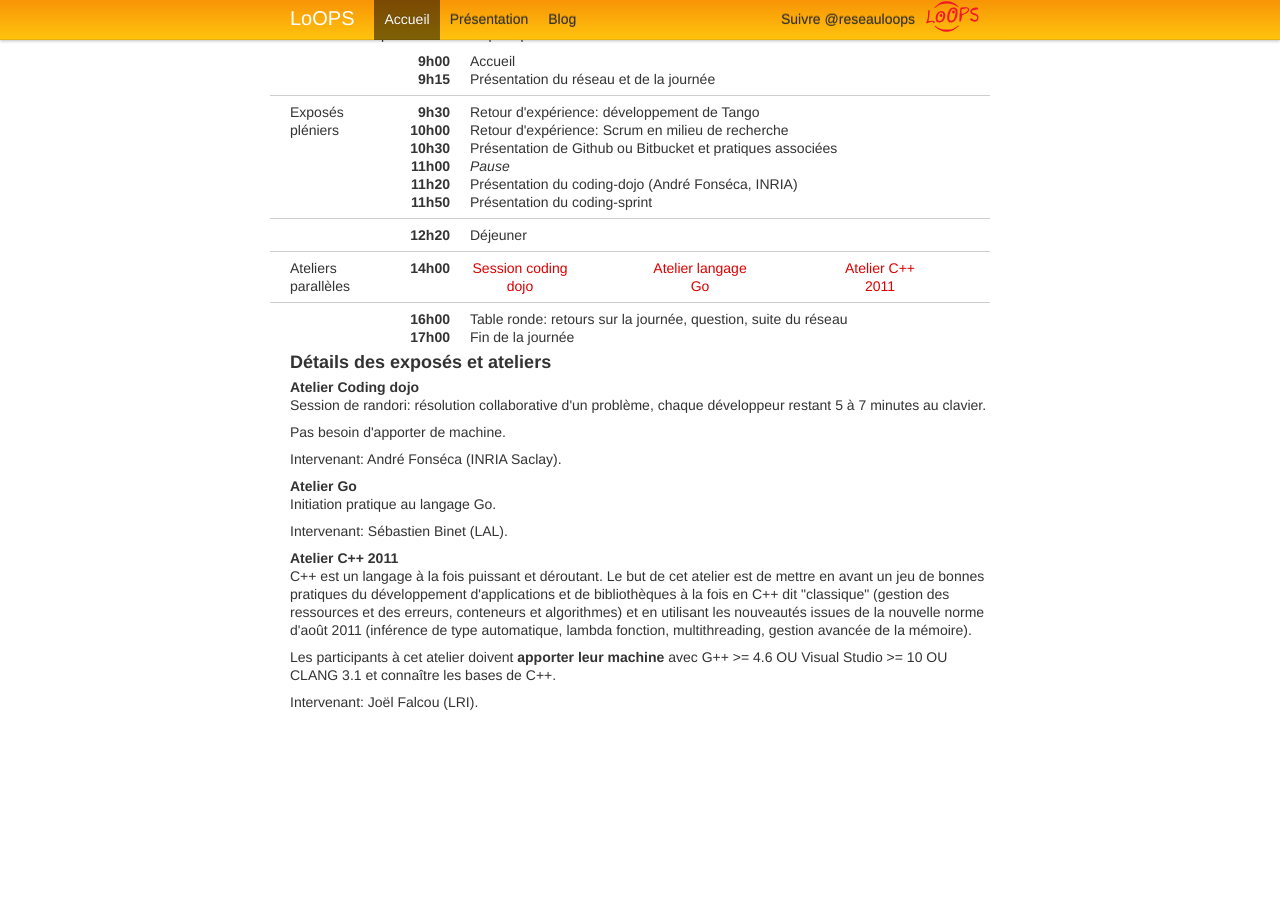
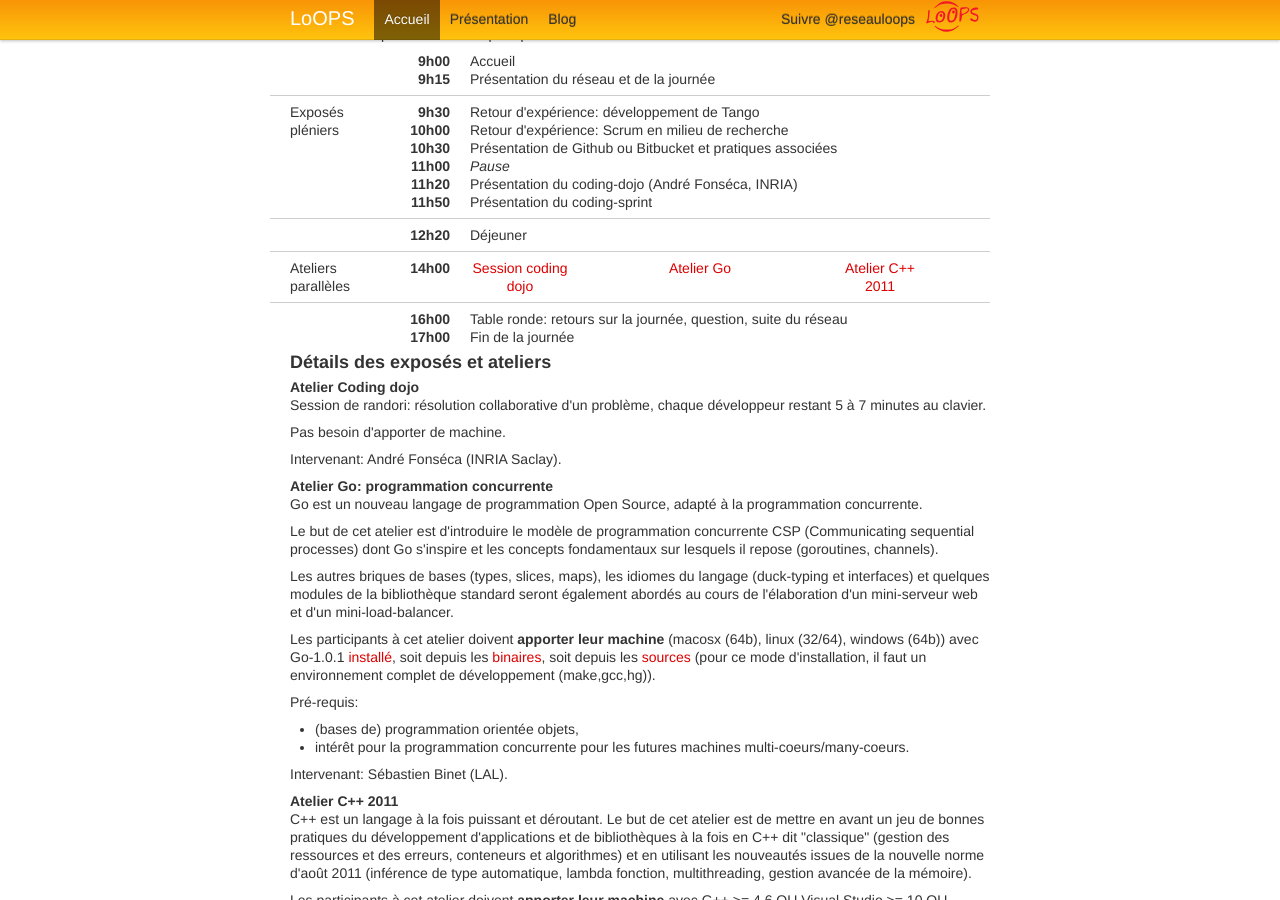
Before and after one commit to reseau-loops/reseau-loops.github.com, a Jekyll site: the page built from journee_2012_05_31.html, in a window 1280 px wide and 900 px high, scrolled down 445 px. Built offline with Jekyll 4.4.1, drawn with Linux system fonts in a browser that asks for light colours; Markdown is read by kramdown in place of the engine named in the settings; comment, search, counter and statistics services are not loaded; before the commit the page ends 1165 px from its top, so only the background shows below that.

Commit message:
detail atelier go

```diff
--- a/journee_2012_05_31.html
+++ b/journee_2012_05_31.html
@@ -92,7 +92,7 @@ pratiques et d'outils.
       <div class="span1 time">14h00</div>
       <div class="span2 prog-parallel"><a href="#dojo">Session coding dojo</a></div>
       <div class="span1 prog-vert-sep">&nbsp;</div>
-      <div class="span2 prog-parallel"><a href="#go">Atelier langage Go</a></div>
+      <div class="span2 prog-parallel"><a href="#go">Atelier Go</a></div>
       <div class="span1 prog-vert-sep">&nbsp;</div>
       <div class="span2 prog-parallel"><a href="#cpp">Atelier C++ 2011</a></div>
     </div>
@@ -124,10 +124,38 @@ restant 5 à 7 minutes au clavier.
 Intervenant: André Fonséca (INRIA Saclay).
 </p>
 
-<h4 id="go">Atelier Go</h4>
+<h4 id="go">Atelier Go: programmation concurrente</h4>
 <p>
-Initiation pratique au langage Go.
+Go est un nouveau langage de programmation Open Source, adapté à la
+programmation concurrente.
 </p>
+<p>
+Le but de cet atelier est d'introduire le modèle de programmation
+concurrente CSP (Communicating sequential processes) dont Go s'inspire
+et les concepts fondamentaux sur lesquels il repose (goroutines,
+channels).
+</p>
+Les autres briques de bases (types, slices, maps), les idiomes du
+langage (duck-typing et interfaces) et quelques modules de la
+bibliothèque standard seront également abordés au cours de l'élaboration
+d'un mini-serveur web et d'un mini-load-balancer.
+</p>
+<p>
+Les participants à cet atelier doivent <strong>apporter leur machine</strong>
+(macosx (64b), linux (32/64), windows (64b)) avec
+Go-1.0.1 <a href="http://golang.org/doc/install">installé</a>,
+soit depuis les <a href="http://code.google.com/p/go/downloads/list">binaires</a>,
+soit depuis les <a href="http://golang.org/doc/install/source">sources</a>
+(pour ce mode d'installation, il faut un environnement complet de
+ développement (make,gcc,hg)).
+</p>
+<p>Pré-requis:
+</p>
+<ul>
+<li>(bases de) programmation orientée objets,</li>
+<li>intérêt pour la programmation concurrente pour les futures machines
+  multi-coeurs/many-coeurs.</li>
+</ul>
 <p>
 Intervenant: Sébastien Binet (LAL).
 </p>
```
